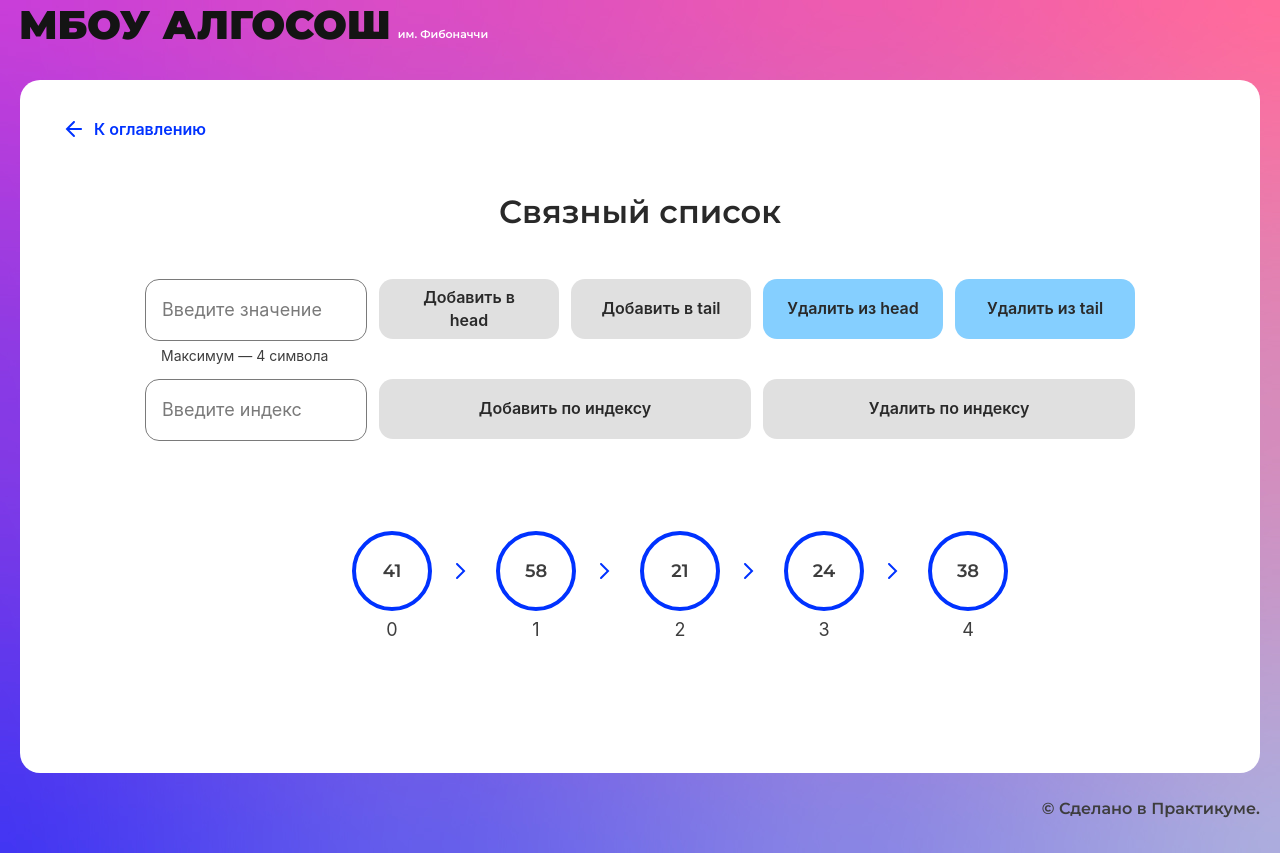
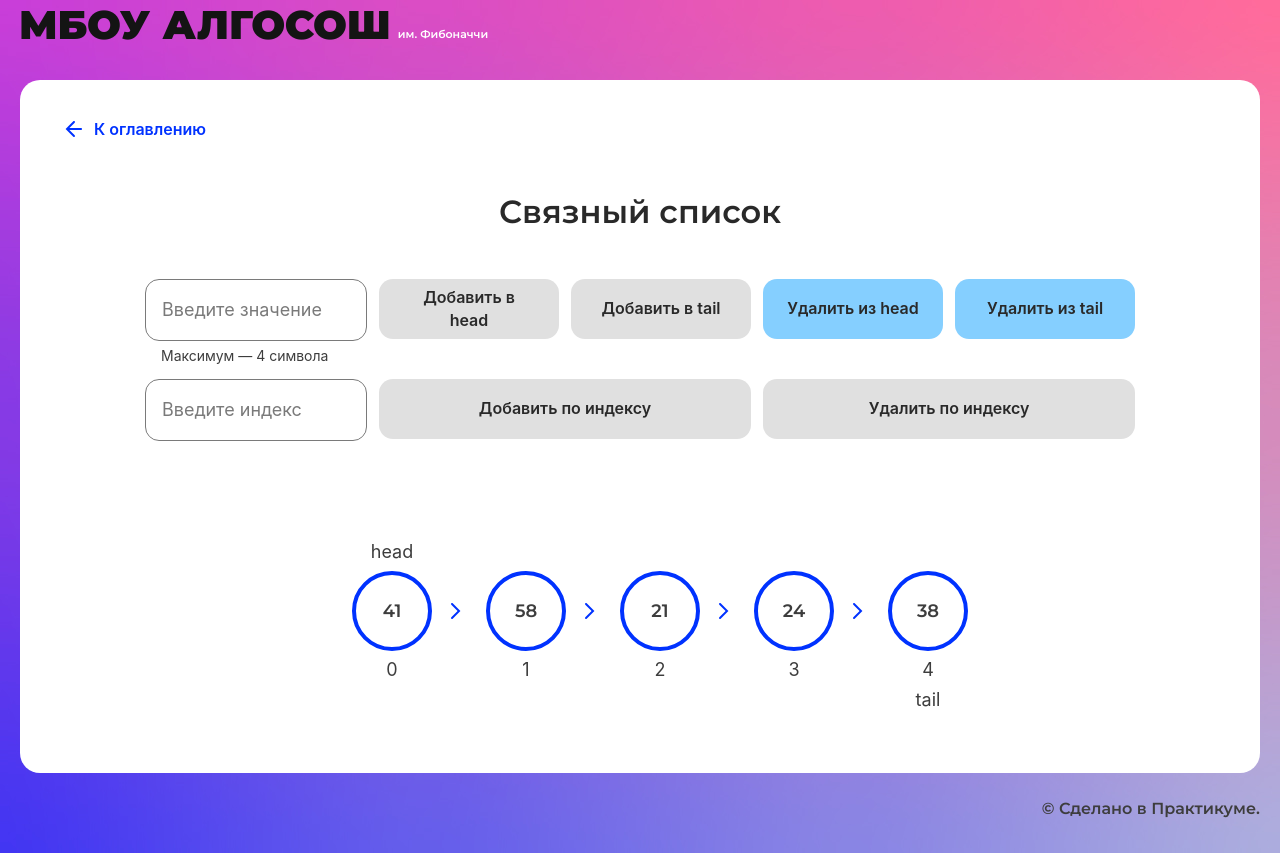
Before and after one commit to FayustovNA/fibonacci-school, a React (Create React App) app: page /list in a window 1280 px wide. Built offline with nearby package versions, Linux system fonts and the light colour scheme.

Commit message:
last version

```diff
--- a/src/components/list-page/list-page-functions.ts
+++ b/src/components/list-page/list-page-functions.ts
@@ -31,6 +31,10 @@ export class LinkedList<T> implements IStack<T> {
             this.pushHead(item);
             console.log(this.size)
         }
+    }
+
+    getSize() {
+        return this.size;
     }
 
     getHead() {
@@ -168,15 +172,17 @@ export class LinkedList<T> implements IStack<T> {
         return false
     }
 
-    findElement(item: any) {
+    findElement(index: number) {
         if (!this.top) {
             return null;
         }
         let currentNode: any = this.top;
+        let counter = 0;
         while (currentNode) {
-            if (currentNode.value === item) {
+            if (counter === index) {
                 return currentNode
             }
+            counter++;
             currentNode = currentNode.next;
         }
         return null
--- a/src/components/list-page/list-page.module.css
+++ b/src/components/list-page/list-page.module.css
@@ -33,9 +33,8 @@
 .line {
     display: flex;
     gap: 10px;
-    width: 100%;
     justify-content: center;
-    margin: 90px auto auto auto;
+    margin: 130px auto 0 auto;
 }
 
 .lineitem {
@@ -44,8 +43,16 @@
     align-items: center;
     flex-wrap: wrap;
     padding: 0;
+    position: relative;
 }
 
 .circle {
-    padding: 0 15px;
+    padding: 0 10px;
 }
+
+/*
+.smallUp {
+    position: absolute;
+    left: 20%;
+    top: -65px;
+} */
--- a/src/components/list-page/list-page.tsx
+++ b/src/components/list-page/list-page.tsx
@@ -26,9 +26,13 @@ export const ListPage: React.FC = () => {
     deleteHead: false,
     pushIndex: false,
     deleteIndex: false,
+    isLock: false,
   });
 
-  // const [isActive, setIsActive] = useState<any>(null);
+  const [isActive, setIsActive] = useState<any>(null);
+  const [isActiveTail, setIsActiveTail] = useState<any>(null);
+  const [isActiveIndex, setIsActiveIndex] = useState<any>(null);
+  const [circleValue, setCircleValue] = useState<any>(null);
 
   //Время анимации
   function setTime() {
@@ -43,49 +47,65 @@ export const ListPage: React.FC = () => {
 
   //Добавить в начало
   const addHead = async () => {
-    setLoader({ ...loader, pushHead: true })
+    setLoader({ ...loader, pushHead: true, isLock: true })
+    setIsActive(0)
+    setCircleValue(inputValue.value)
+    // addSmallCircleTop(0)
     await setTime();
     linkedList.pushHead(inputValue.value)
-    await setTime();
+    setIsActive(null)
     setList([...linkedList.toArray()])
     console.log(list)
     setInputValue({ value: "", index: "" });
-    setLoader({ ...loader, pushHead: false });
+    setLoader({ ...loader, pushHead: false, isLock: false });
   }
 
   //Добавить в конец
   const addTail = async () => {
-    setLoader({ ...loader, pushTail: true });
+    setLoader({ ...loader, pushTail: true, isLock: true });
+    setIsActiveTail(linkedList.getSize() - 1)
+    setCircleValue(inputValue.value)
+    // addSmallCircleTail(linkedList.getSize() - 1)
     await setTime();
     linkedList.pushTail(inputValue.value)
+    setIsActiveTail(null)
     setList([...linkedList.toArray()])
     setInputValue({ value: "", index: "" });
-    setLoader({ ...loader, pushTail: false });
+    setLoader({ ...loader, pushTail: false, isLock: false });
   }
 
   //Удалить из начала
   const deleteHead = async () => {
-    setLoader({ ...loader, deleteHead: true });
+    setLoader({ ...loader, deleteHead: true, isLock: true });
+    setIsActive(0)
+    setCircleValue(linkedList.getHead()!.value)
     await setTime();
     linkedList.deleteHead()
+    setIsActive(null)
     setList([...linkedList.toArray()])
-    setLoader({ ...loader, deleteHead: false });
+    setLoader({ ...loader, deleteHead: false, isLock: false });
   }
 
   //Удалить из конца
   const deleteTail = async () => {
-    setLoader({ ...loader, deleteTail: true });
+    setLoader({ ...loader, deleteTail: true, isLock: true });
+    setIsActiveTail(linkedList.getSize() - 1)
+    setCircleValue(linkedList.getTail()!.value)
     await setTime();
     linkedList.deleteTail()
+    setIsActiveTail(null)
     setList([...linkedList.toArray()])
-    setLoader({ ...loader, deleteTail: false });
+    setLoader({ ...loader, deleteTail: false, isLock: false });
   }
 
   //Добавить по индексу
   const addByIndex = async () => {
     setLoader({ ...loader, pushIndex: true });
+    setIsActiveIndex(Number(inputValue.index));
+    setCircleValue(inputValue.value)
     await setTime();
     linkedList.pushByIndex(Number(inputValue.index), inputValue.value)
+    setIsActiveIndex(null)
     setList([...linkedList.toArray()])
     setInputValue({ value: "", index: "" });
     setLoader({ ...loader, pushIndex: false });
@@ -94,12 +114,41 @@ export const ListPage: React.FC = () => {
   //Удалить по индексу
   const deleteByIndex = async () => {
     setLoader({ ...loader, deleteIndex: true });
+    setIsActiveIndex(Number(inputValue.index));
+    let currentValue = linkedList.findElement(Number(inputValue.index))
+    setCircleValue(currentValue.value)
     await setTime();
     linkedList.deleteByIndex(Number(inputValue.index))
+    setIsActiveIndex(null)
     setList([...linkedList.toArray()])
     setInputValue({ value: "", index: "" });
     setLoader({ ...loader, deleteIndex: false });
   }
+
+  //Отображение isSmall / head / tail
+  const addSmallCircleTop = (index: number) => {
+    if (isActive === index || isActiveIndex === index) {
+      return (
+        <Circle isSmall letter={circleValue} state={ElementStates.Changing} />
+      );
+    } else if (index === 0) {
+      return "head";
+    } else {
+      return null;
+    }
+  };
+
+  const addSmallCircleTail = (index: number) => {
+    if (isActiveTail === index) {
+      return (
+        <Circle isSmall letter={circleValue} state={ElementStates.Changing} />
+      );
+    } else if (index === linkedList.getSize() - 1) {
+      return "tail";
+    } else {
+      return null;
+    }
+  };
 
   return (
     <SolutionLayout title="Связный список">
@@ -112,6 +161,7 @@ export const ListPage: React.FC = () => {
             value={inputValue.value}
             onChange={onChange}
             placeholder="Введите значение"
+            disabled={loader.isLock === true}
           />
           <Button
             text={'Добавить в head'}
@@ -119,7 +169,7 @@ export const ListPage: React.FC = () => {
             extraClass={style.button}
             isLoader={loader.pushHead}
             onClick={addHead}
-            disabled={!inputValue.value}
+            disabled={!inputValue.value || loader.isLock === true}
           />
           <Button
             text={'Добавить в tail'}
@@ -127,7 +177,7 @@ export const ListPage: React.FC = () => {
             extraClass={style.button}
             isLoader={loader.pushTail}
             onClick={addTail}
-            disabled={!inputValue.value}
+            disabled={!inputValue.value || loader.isLock === true}
           />
           <Button
             text={'Удалить из head'}
@@ -135,7 +185,7 @@ export const ListPage: React.FC = () => {
             extraClass={style.button}
             isLoader={loader.deleteHead}
             onClick={deleteHead}
-            disabled={linkedList.isEmpty()}
+            disabled={linkedList.isEmpty() || loader.isLock === true}
           />
           <Button
             text={'Удалить из tail'}
@@ -143,7 +193,7 @@ export const ListPage: React.FC = () => {
             extraClass={style.button}
             isLoader={loader.deleteTail}
             onClick={deleteTail}
-            disabled={linkedList.isEmpty()}
+            disabled={linkedList.isEmpty() || loader.isLock === true}
           />
         </div>
 
@@ -154,6 +204,7 @@ export const ListPage: React.FC = () => {
             value={inputValue.index}
             onChange={onChange}
             placeholder="Введите индекс"
+            disabled={loader.isLock === true}
           />
           <Button
             text={'Добавить по индексу'}
@@ -161,7 +212,11 @@ export const ListPage: React.FC = () => {
             extraClass={style.button_max}
             isLoader={loader.pushIndex}
             onClick={addByIndex}
-            disabled={!inputValue.index || !inputValue.value}
+            disabled={!inputValue.index || !inputValue.value ||
+              loader.isLock === true ||
+              Number(inputValue.index) > linkedList.getSize() - 1 ||
+              Number(inputValue.index) < 0
+            }
           />
           <Button
             text={'Удалить по индексу'}
@@ -169,7 +224,11 @@ export const ListPage: React.FC = () => {
             extraClass={style.button_max}
             isLoader={loader.deleteIndex}
             onClick={deleteByIndex}
-            disabled={linkedList.isEmpty() || !inputValue.index}
+            disabled={linkedList.isEmpty() || !inputValue.index ||
+              loader.isLock === true ||
+              Number(inputValue.index) > linkedList.getSize() - 1 ||
+              Number(inputValue.index) < 0
+            }
           />
         </div>
       </div>
@@ -181,6 +240,9 @@ export const ListPage: React.FC = () => {
               letter={item.value}
               index={index}
               extraClass={style.circle}
+              tail={addSmallCircleTail(index)}
+              head={addSmallCircleTop(index)}
+              state={isActive && isActiveTail === index ? ElementStates.Changing : ElementStates.Default}
             />
             {index !== list.length - 1 && <ArrowIcon />}
           </div>
```
